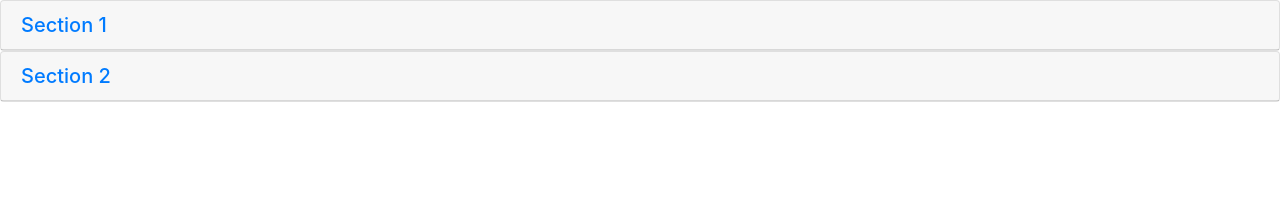
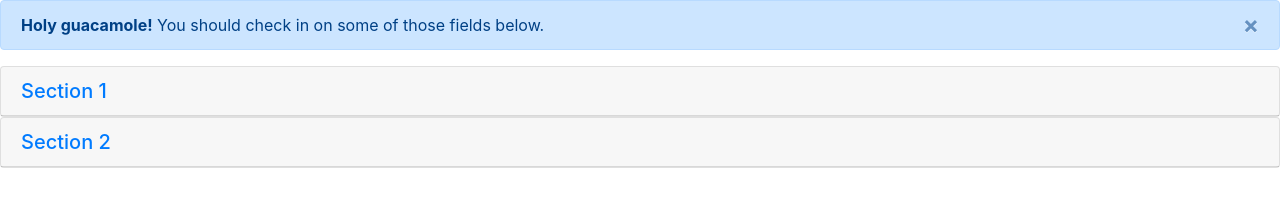
Before and after one commit to dozenklan/gitdene, a plain HTML site: page index.html in a window 1280 px wide. Drawn offline with nearby package versions, Linux system fonts and the light colour scheme.

Commit message:
revised 2

```diff
--- a/index.html
+++ b/index.html
@@ -10,6 +10,13 @@
     <link rel="stylesheet" href="https://stackpath.bootstrapcdn.com/bootstrap/4.3.1/css/bootstrap.min.css" integrity="sha384-ggOyR0iXCbMQv3Xipma34MD+dH/1fQ784/j6cY/iJTQUOhcWr7x9JvoRxT2MZw1T" crossorigin="anonymous">
   </head>
   <body>
+      <div class="alert alert-primary alert-dismissible fade show" role="alert">
+          <button type="button" class="close" data-dismiss="alert" aria-label="Close">
+              <span aria-hidden="true">&times;</span>
+              <span class="sr-only">Close</span>
+          </button>
+          <strong>Holy guacamole!</strong> You should check in on some of those fields below.
+      </div>
       <div id="accordianId" role="tablist" aria-multiselectable="true">
           <div class="card">
               <div class="card-header" role="tab" id="section1HeaderId">
```
